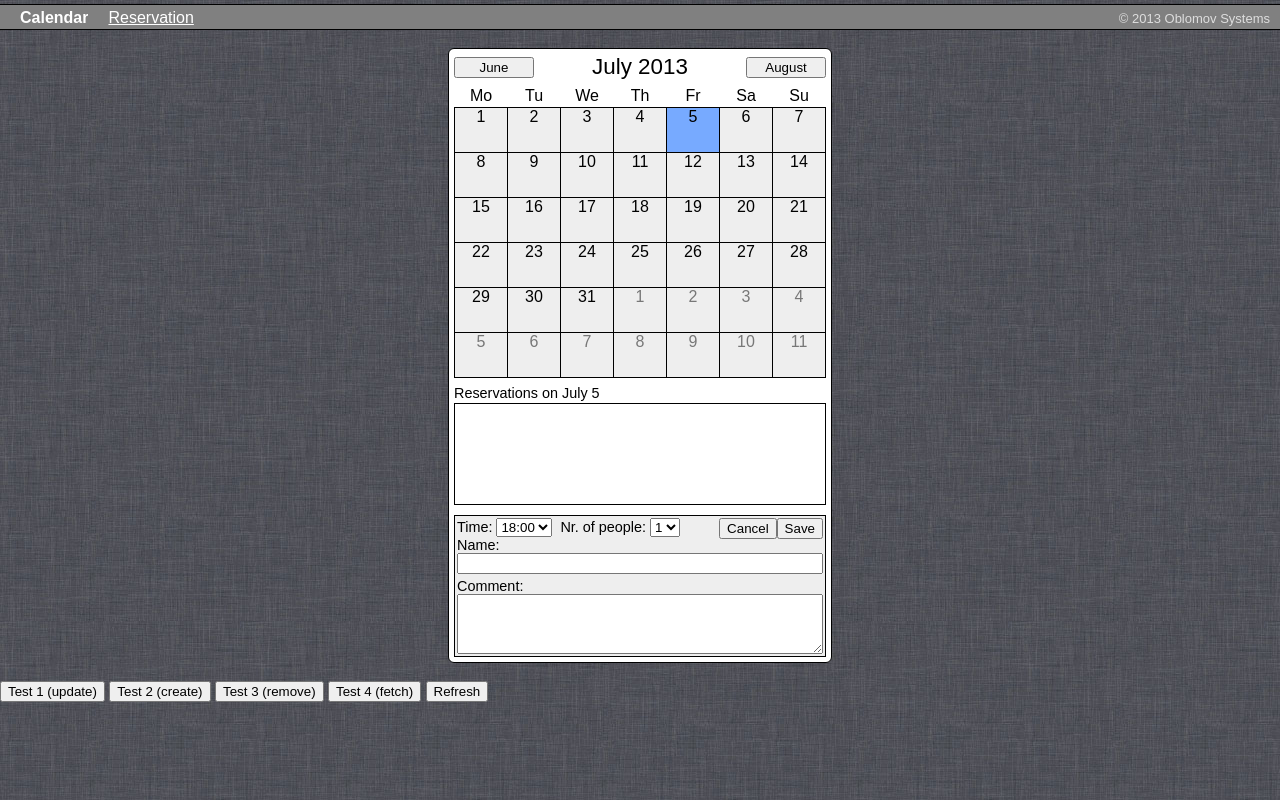
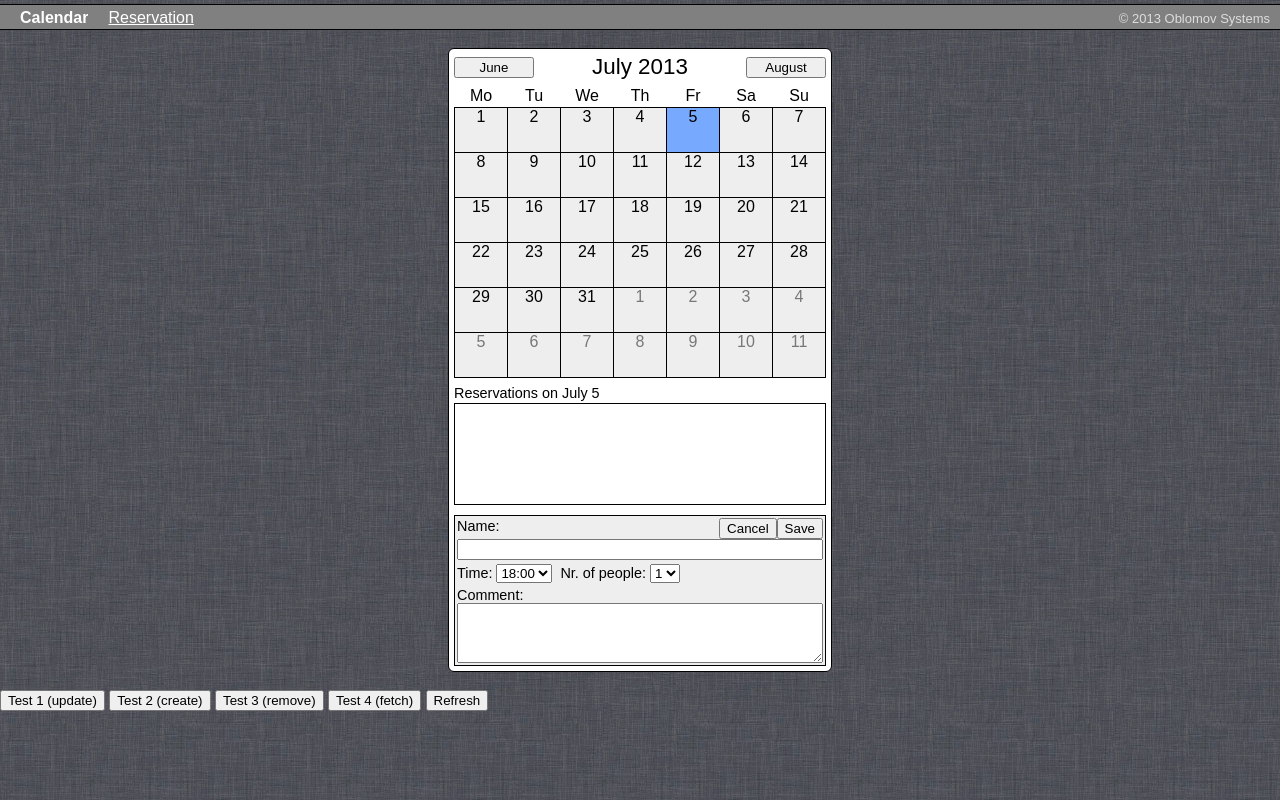
Before and after one commit to Oblosys/restaurant-reservations-2013, a plain HTML site: page www/index.html in a window 1280 px wide. Both pictures are taken after a click on the button "Edit". Drawn offline with Linux system fonts and the light colour scheme; no server answers.

Commit message:
Layout improvement
git-svn-id: svn://svn.oblomov.com/Oblomov/JavaScript/Reservations@3905 63c81c92-1a08-11de-87e6-23293a004a03

```diff
--- a/www/css/calendar.css
+++ b/www/css/calendar.css
@@ -109,6 +109,9 @@ body {
   width: 100%;
   margin-bottom: 4px;
 }
+.reservationView #commentLabel {
+  margin-top: 4px;
+}
 .reservationView #commentArea {
   width: 100%;
   height: 60px;
--- a/www/index.html
+++ b/www/index.html
@@ -37,11 +37,11 @@
   </div>
   <div class="editable">
     <input type="button" id="saveButton" value="Save"></input><input type="button" id="cancelButton" value="Cancel"></input>
+    Name:<input type="text" id="nameField"></input><br/>
     Time: <select id="timeSelector"><option>18:00</option><option>18:30</option><option>19:00</option><option>19:30</option><option>20:00</option><option>20:30</option><option>21:00</option><option>21:30</option><option>22:00</option><option>22:30</option><option>23:00</option><option>23:30</option></select>
     &nbsp;Nr. of people: <select id="nrOfPeopleSelector"><option>1</option><option>2</option><option>3</option><option>4</option><option>5</option><option>6</option><option>7</option><option>8</option></select>
     <br/>
-    <div class="nameLine">Name:</div><input type="text" id="nameField"></input><br/>
-    Comment:<br/>
+    <div id="commentLabel">Comment:<br/>
     <textarea id="commentArea"></textarea><br/>
   </div>
 </div></td></tr>
```
